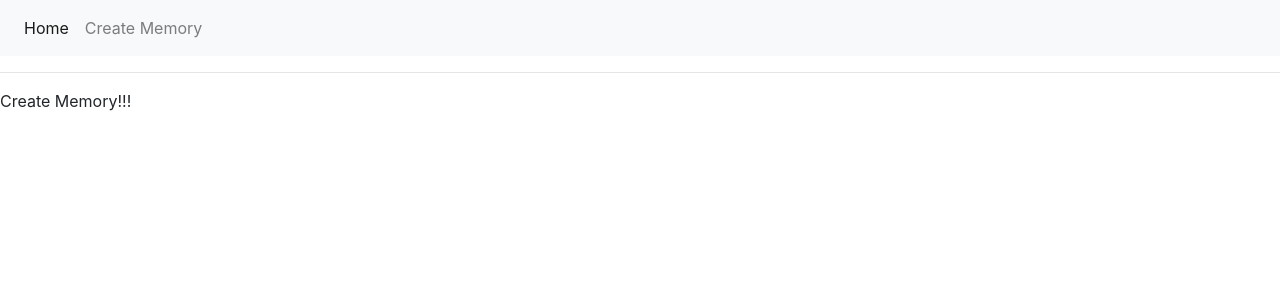
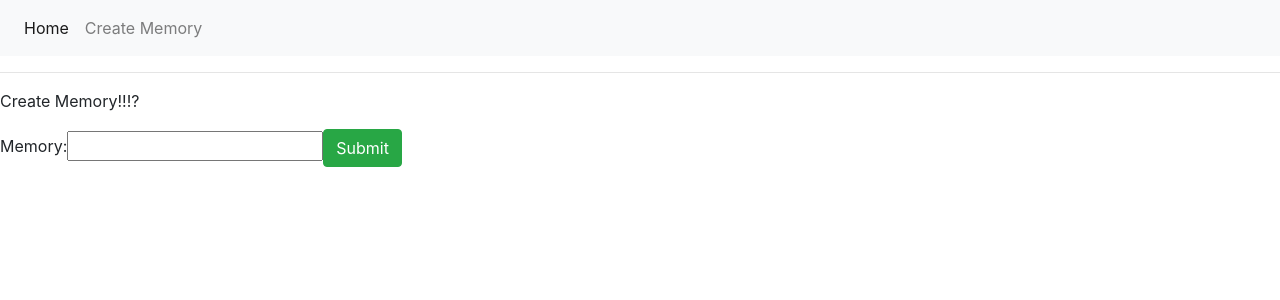
Before and after one commit to carter-thompson/remembrall, a React (Create React App) app in the folder client-app/: page /create in a window 1280 px wide. Shown: the top 300 px of the page. Built offline with nearby package versions, Linux system fonts and the light colour scheme.

Commit message:
Create Memories with React

```diff
--- a/client-app/src/components/memory/CreateMemory.tsx
+++ b/client-app/src/components/memory/CreateMemory.tsx
@@ -1,5 +1,56 @@
-import React from "react";
+import React, { useState, ChangeEvent } from "react";
+import { Memory } from "../../shared/types";
 
-export default function CreateMemory() {
-  return <div>Create Memory!!!</div>;
+export default function CreateMemory(): JSX.Element {
+  const [memory, setMemory] = useState<Memory>({} as Memory);
+  const [savedMemory, setSavedMemory] = useState<Memory | undefined>(undefined);
+  const postMemory = async (memory: Memory) => {
+    await fetch("http://127.0.0.1:80/memory", {
+      method: "POST",
+      mode: "no-cors",
+      headers: {
+        "Content-Type": "application/json"
+      },
+      body: JSON.stringify(memory)
+    })
+      .then((data: Response) => {
+        return data.json();
+      })
+      .then((json: Memory) => setSavedMemory(json))
+      .catch((reason: any) => {
+        console.error(reason);
+      });
+  };
+  const onSaveMemory = () => {
+    postMemory(memory);
+  };
+
+  const updateMemory = (event: ChangeEvent<HTMLInputElement>) => {
+    memory.data = event.target.value;
+    setMemory(memory);
+  };
+  return (
+    <div>
+      <p>{savedMemory?.id}</p>
+      <p>{savedMemory?.data}</p>
+      <p>{savedMemory?.dateCreated}</p>
+      <p>Create Memory!!!?</p>
+      <label>Memory:</label>
+      <input
+        type="text"
+        value={memory.data}
+        onChange={updateMemory}
+        name="memoryText"
+      />
+      <button
+        type={"submit"}
+        value="submit"
+        name="submit"
+        onClick={onSaveMemory}
+        className="btn btn-success"
+      >
+        Submit
+      </button>
+    </div>
+  );
 }
```
Also changed, not shown: 1 other file (tests, documents, lock files or other folders).
